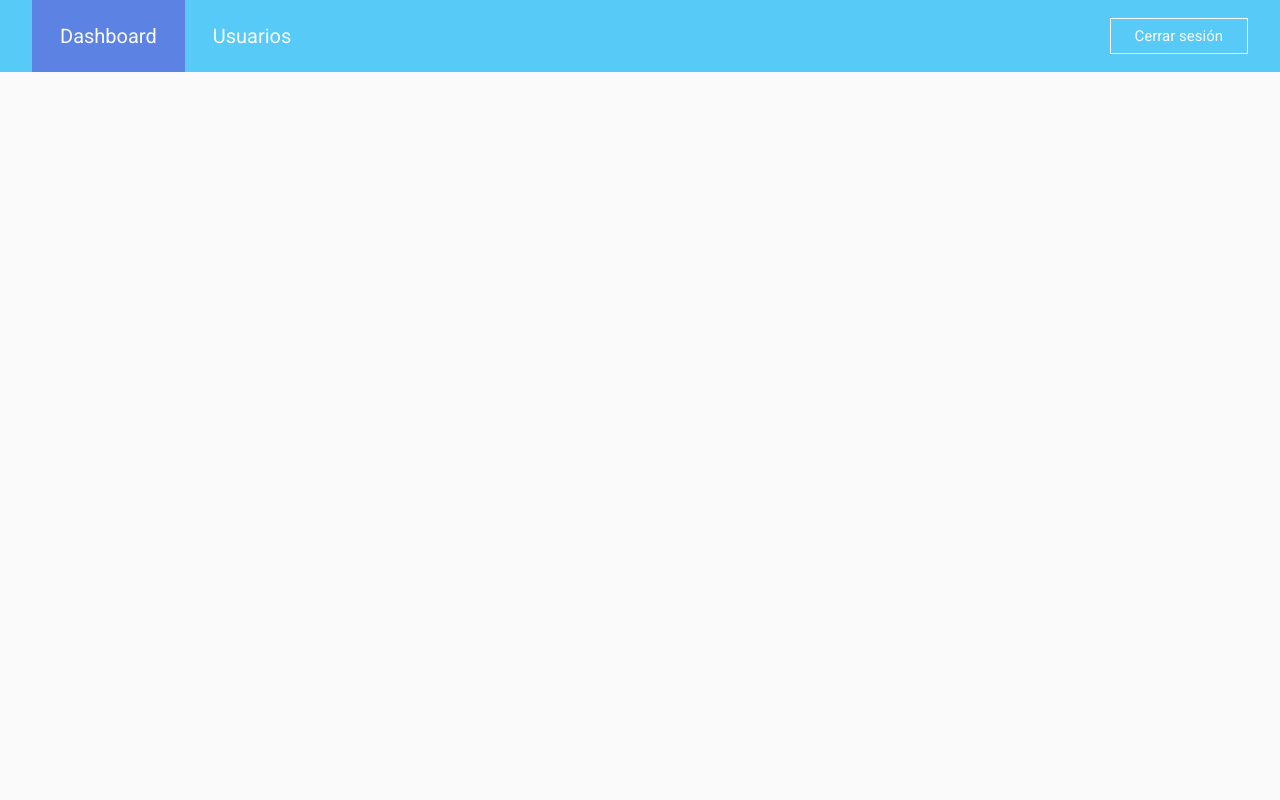
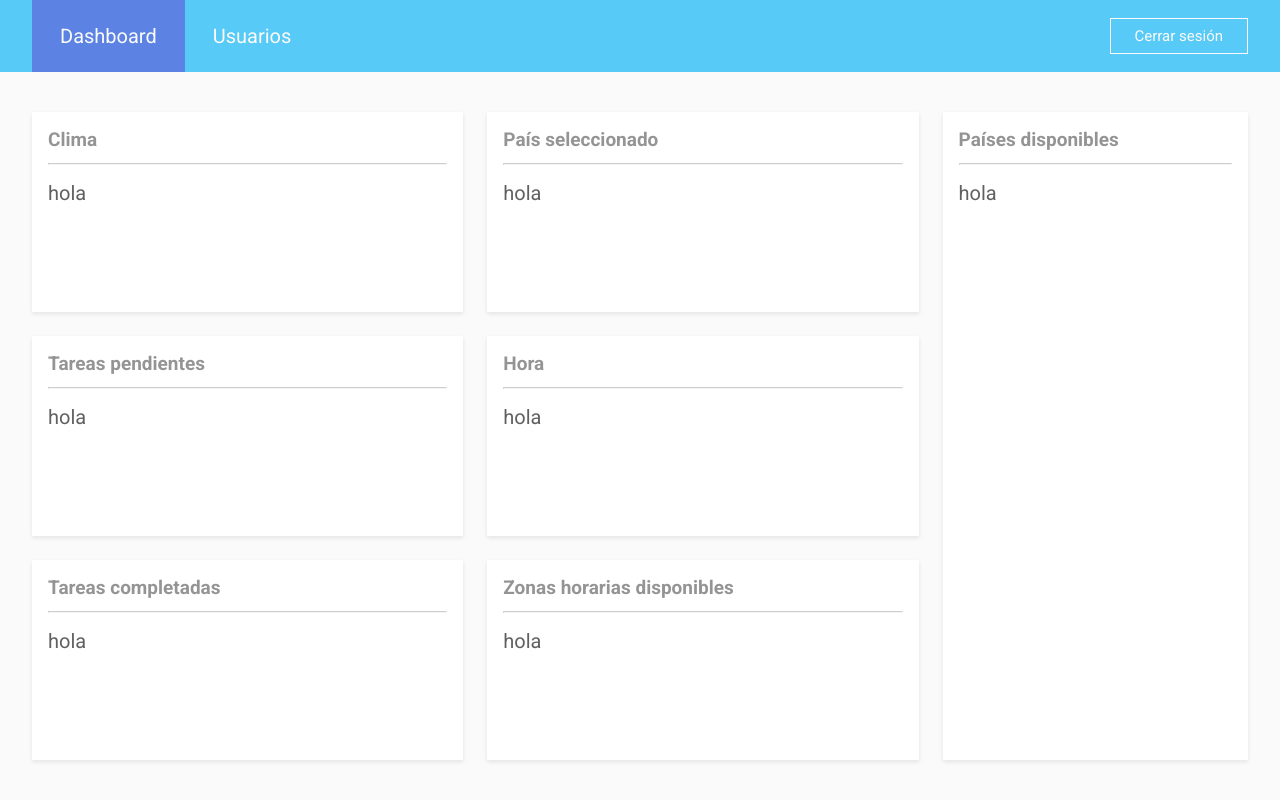
Before and after one commit to ediazjz/bwl-test, a Next.js app: page /dashboard in a window 1280 px wide. Built offline with nearby package versions, Linux system fonts and the light colour scheme; no server answers.

Commit message:
Add Dashboard Card Component
Specify columns width for better layout

```diff
--- /dev/null
+++ b/components/DashboardCard.jsx
@@ -0,0 +1,20 @@
+import PropTypes from 'prop-types'
+
+import styles from '../styles/DashboardCard.module.css'
+
+export const DashboardCard = ({ className, title, children }) => {
+  return (
+    <section className={`${className} ${styles.card}`}>
+      <h1 className={`h6 ${styles.title}`}>{title}</h1>
+      <hr />
+
+      {children}
+    </section>
+  )
+}
+
+DashboardCard.propTypes = {
+  className: PropTypes.string,
+  title: PropTypes.string.isRequired,
+  children: PropTypes.node
+}
--- a/components/index.js
+++ b/components/index.js
@@ -4,3 +4,4 @@ export * from './contexts'
 export { Layout } from './Layout'
 
 export { AuthCard } from './AuthCard'
+export { DashboardCard } from './DashboardCard'
--- a/pages/dashboard.jsx
+++ b/pages/dashboard.jsx
@@ -1,6 +1,6 @@
 import Head from 'next/head'
 
-import { Layout } from "../components";
+import { DashboardCard, Layout } from "../components"
 import styles from '../styles/Dashboard.module.css'
 
 export default function Dashboard() {
@@ -11,13 +11,13 @@ export default function Dashboard() {
       </Head>
 
       <div className={styles.grid}>
-        <div className={styles.weather}></div>
-        <div className={styles.selectedCountry}></div>
-        <div className={styles.pendingTasks}></div>
-        <div className={styles.completedTasks}></div>
-        <div className={styles.time}></div>
-        <div className={styles.timeZones}></div>
-        <div className={styles.countries}></div>
+        <DashboardCard title="Clima" className={styles.weather}><span>hola</span></DashboardCard>
+        <DashboardCard title="País seleccionado" className={styles.selectedCountry}><span>hola</span></DashboardCard>
+        <DashboardCard title="Tareas pendientes" className={styles.pendingTasks}><span>hola</span></DashboardCard>
+        <DashboardCard title="Tareas completadas" className={styles.completedTasks}><span>hola</span></DashboardCard>
+        <DashboardCard title="Hora" className={styles.time}><span>hola</span></DashboardCard>
+        <DashboardCard title="Zonas horarias disponibles" className={styles.timeZones}><span>hola</span></DashboardCard>
+        <DashboardCard title="Países disponibles" className={styles.countries}><span>hola</span></DashboardCard>
       </div>
     </Layout>
   )
--- a/styles/Dashboard.module.css
+++ b/styles/Dashboard.module.css
@@ -7,6 +7,7 @@
     "weather selectedCountry"
     "time timeZones"
     "pendingTasks completedTasks";
+  grid-template-columns: 1fr 1fr;
   gap: 1rem;
 }
 .grid > * {
@@ -48,6 +49,6 @@
       "weather weather selectedCountry selectedCountry countries"
       "pendingTasks pendingTasks time time countries"
       "completedTasks completedTasks timeZones timeZones countries";
-    gap: 2rem;
+    grid-template-columns: 1fr 1fr 1fr 1fr 1.5fr;
   }
 }
--- /dev/null
+++ b/styles/DashboardCard.module.css
@@ -0,0 +1,36 @@
+.card {
+  padding: 1rem;
+  background-color: #FFF;
+  box-shadow: 0px 2px 4px rgba(44, 44, 44, 0.1);
+  transition: box-shadow .25s ease-in-out;
+}
+.card:hover {
+  box-shadow: 0px 8px 16px rgba(44, 44, 44, 0.1);
+}
+.card * {
+  opacity: 0.75;
+  transition: opacity .25s ease-in-out;
+}
+.card:hover *,
+.card:hover .title,
+.card:hover hr {
+  opacity: 1;
+}
+
+.title {
+  color: var(--black);
+  font-size: 95% !important;
+  opacity: 0.5;
+  transition: opacity .25s ease-in-out;
+}
+.card:hover .title {
+  color: var(--black);
+}
+
+.card hr {
+  margin-top: .75rem;
+  margin-bottom: 1rem;
+  color: var(--primary-color-lighter);
+  opacity: 0.5;
+  transition: opacity .25s ease-in-out;
+}
```
